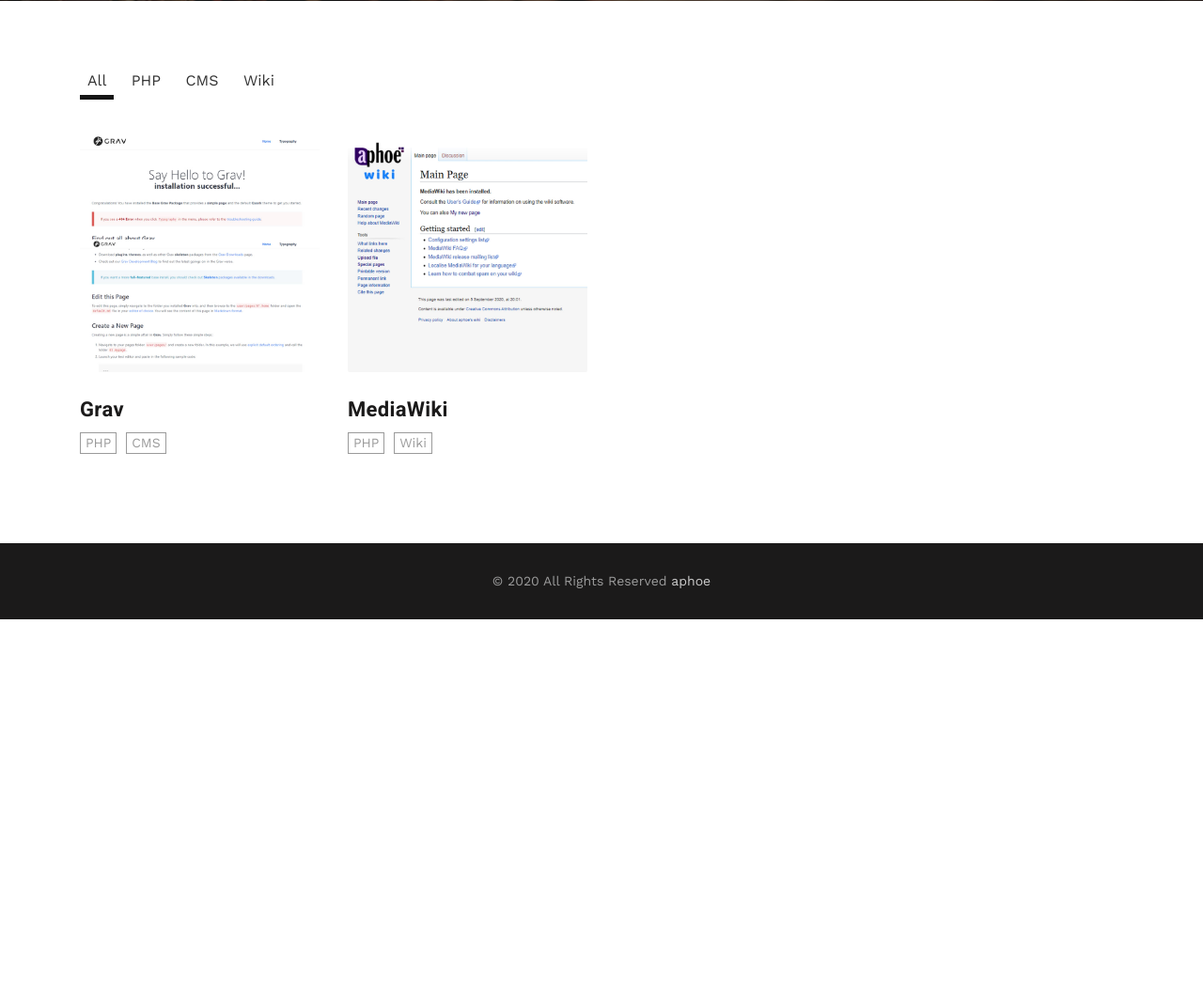
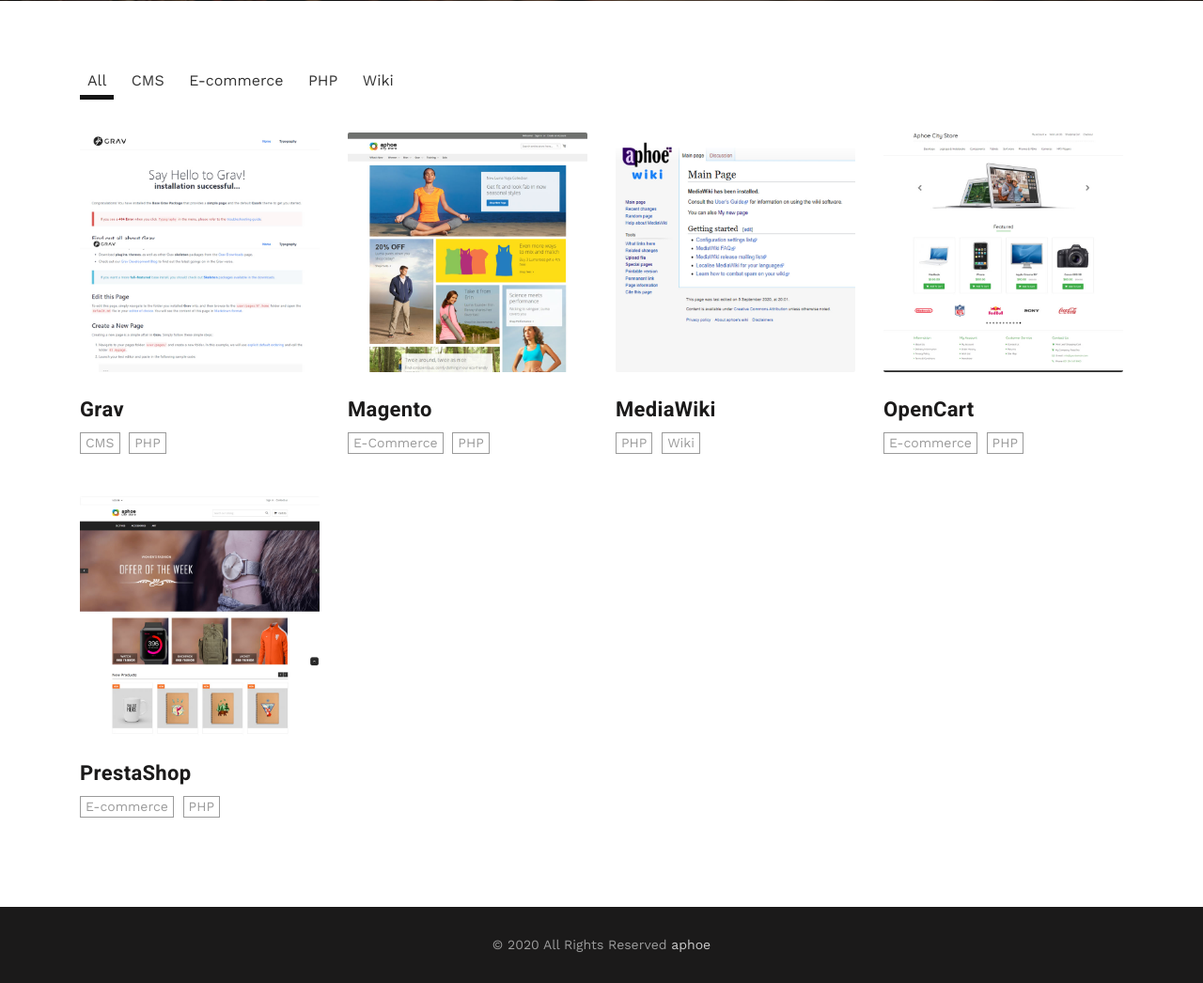
Before and after one commit to aphoe/prototype-apps, a PHP site: page / in a window 1280 px wide. Shown: the part 671-1717 px from the top of the page at 94% size. Before the commit the page ends 1330 px from the top, so only its background shows below. Run offline with PHP 8.4, Linux system fonts and the light colour scheme; some libraries are stand-ins or nearby versions.

Commit message:
- Added magento, prestashop and opencart

```diff
--- a/index.php
+++ b/index.php
@@ -60,8 +60,9 @@
                 <div class="col-12">
                     <ul class="portfolio-filter-control">
                         <li data-filter="all">All</li>
+                        <li data-filter=".project-cms">CMS</li>
+                        <li data-filter=".project-ecommerce">E-commerce</li>
                         <li data-filter=".project-php">PHP</li>
-                        <li data-filter=".project-cms">CMS</li>
                         <li data-filter=".project-wiki">Wiki</li>
                     </ul>
                 </div>
@@ -83,8 +84,30 @@
                         <div class="portfolio-item__info">
                             <h4 class="portfolio-item__title"><a href="/grav" target="_blank">Grav</a></h4>
                             <div class="portfolio-item__cat">
+                                <span class="project-filter-tag" data-filter=".project-cms">CMS</span>
                                 <span class="project-filter-tag" data-filter=".project-php">PHP</span>
-                                <span class="project-filter-tag" data-filter=".project-cms">CMS</span>
+                            </div><!-- /.portfolio-cat -->
+                        </div><!-- /.portfolio-info -->
+                    </div><!-- /.portfolio-item -->
+                </div><!-- /.col-lg-4 -->
+                <!-- portfolio item -->
+                <div class="col-sm-6 col-md-6 col-lg-3 mix project-php project-ecommerce" data-aos="fade-in">
+                    <div class="portfolio-item">
+                        <div class="portfolio-item__img">
+                            <img src="assets/images/portfolio/magento.jpg" alt="portfolio img">
+                            <div class="portfolio-item__hover">
+                                <div class="portfolio-item__hover__inner">
+                                    <a class="zoom__icon" href="/magento"  target="_blank">
+                                        <i class="fas fa-link"></i>
+                                    </a>
+                                </div><!-- /.portfolio-item__hover__inner -->
+                            </div><!-- /.portfolio-item__hover -->
+                        </div><!-- /.portfolio-item__img -->
+                        <div class="portfolio-item__info">
+                            <h4 class="portfolio-item__title"><a href="/magento" target="_blank">Magento</a></h4>
+                            <div class="portfolio-item__cat">
+                                <span class="project-filter-tag" data-filter=".project-ecommerce">E-Commerce</span>
+                                <span class="project-filter-tag" data-filter=".project-php">PHP</span>
                             </div><!-- /.portfolio-cat -->
                         </div><!-- /.portfolio-info -->
                     </div><!-- /.portfolio-item -->
@@ -107,6 +130,52 @@
                             <div class="portfolio-item__cat">
                                 <span class="project-filter-tag" data-filter=".project-php">PHP</span>
                                 <span class="project-filter-tag" data-filter=".project-wiki">Wiki</span>
+                            </div><!-- /.portfolio-cat -->
+                        </div><!-- /.portfolio-info -->
+                    </div><!-- /.portfolio-item -->
+                </div><!-- /.col-lg-4 -->
+
+                <!-- portfolio item -->
+                <div class="col-sm-6 col-md-6 col-lg-3 mix project-php project-ecommerce" data-aos="fade-in">
+                    <div class="portfolio-item">
+                        <div class="portfolio-item__img">
+                            <img src="assets/images/portfolio/opencart.jpg" alt="portfolio img">
+                            <div class="portfolio-item__hover">
+                                <div class="portfolio-item__hover__inner">
+                                    <a class="zoom__icon" href="/opencart" target="_blank">
+                                        <i class="fas fa-link"></i>
+                                    </a>
+                                </div><!-- /.portfolio-item__hover__inner -->
+                            </div><!-- /.portfolio-item__hover -->
+                        </div><!-- /.portfolio-item__img -->
+                        <div class="portfolio-item__info">
+                            <h4 class="portfolio-item__title"><a href="/opencart" target="_blank">OpenCart</a></h4>
+                            <div class="portfolio-item__cat">
+                                <span class="project-filter-tag" data-filter=".project-ecommerce">E-commerce</span>
+                                <span class="project-filter-tag" data-filter=".project-php">PHP</span>
+                            </div><!-- /.portfolio-cat -->
+                        </div><!-- /.portfolio-info -->
+                    </div><!-- /.portfolio-item -->
+                </div><!-- /.col-lg-4 -->
+
+                <!-- portfolio item -->
+                <div class="col-sm-6 col-md-6 col-lg-3 mix project-php project-ecommerce" data-aos="fade-in">
+                    <div class="portfolio-item">
+                        <div class="portfolio-item__img">
+                            <img src="assets/images/portfolio/prestashop.jpg" alt="portfolio img">
+                            <div class="portfolio-item__hover">
+                                <div class="portfolio-item__hover__inner">
+                                    <a class="zoom__icon" href="/prestashop" target="_blank">
+                                        <i class="fas fa-link"></i>
+                                    </a>
+                                </div><!-- /.portfolio-item__hover__inner -->
+                            </div><!-- /.portfolio-item__hover -->
+                        </div><!-- /.portfolio-item__img -->
+                        <div class="portfolio-item__info">
+                            <h4 class="portfolio-item__title"><a href="/prestashop" target="_blank">PrestaShop</a></h4>
+                            <div class="portfolio-item__cat">
+                                <span class="project-filter-tag" data-filter=".project-ecommerce">E-commerce</span>
+                                <span class="project-filter-tag" data-filter=".project-php">PHP</span>
                             </div><!-- /.portfolio-cat -->
                         </div><!-- /.portfolio-info -->
                     </div><!-- /.portfolio-item -->
```
Also changed, not shown: assets/images/portfolio/magento.jpg (added), assets/images/portfolio/opencart.jpg (added), assets/images/portfolio/prestashop.jpg (added).
